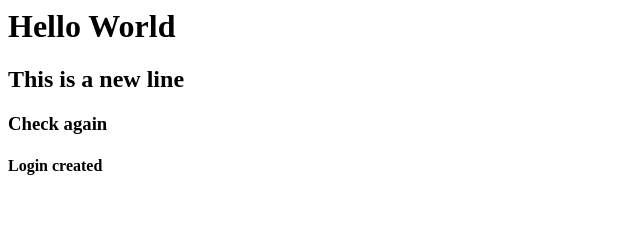
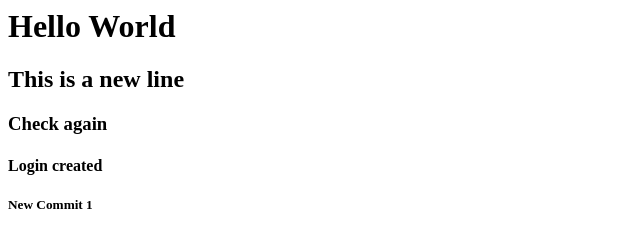
Before and after one commit to sujan-tharanga/test, a plain HTML site: page index.html in a window 1280 px wide. Shown: the full height of the page, 0-640 px from the left. Drawn offline with Linux system fonts and the light colour scheme.

Commit message:
the first commit

```diff
--- a/index.html
+++ b/index.html
@@ -10,5 +10,7 @@
 
 		<h4>Login created</h4>
 
+		<h5>New Commit 1</h5>
+
 	</body>
 </html>
```
